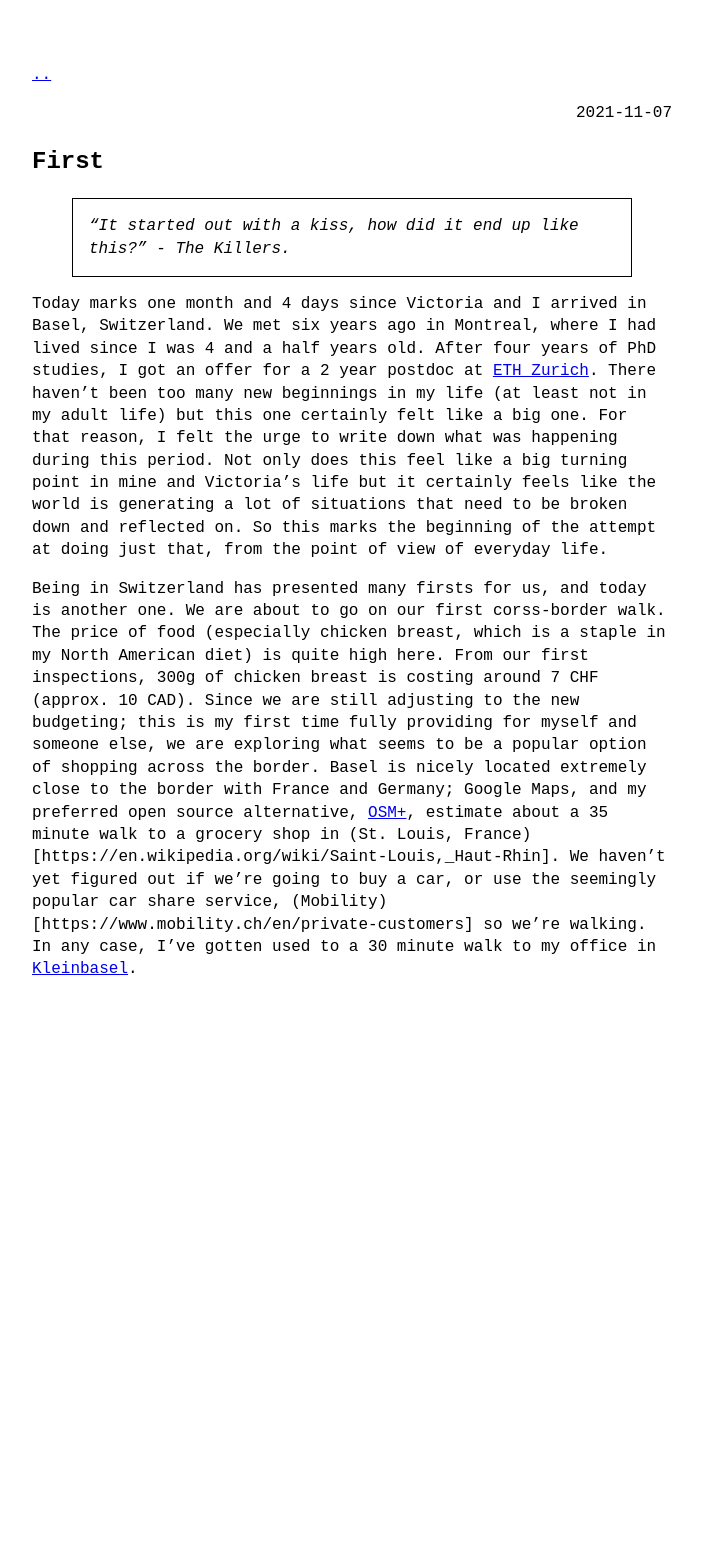
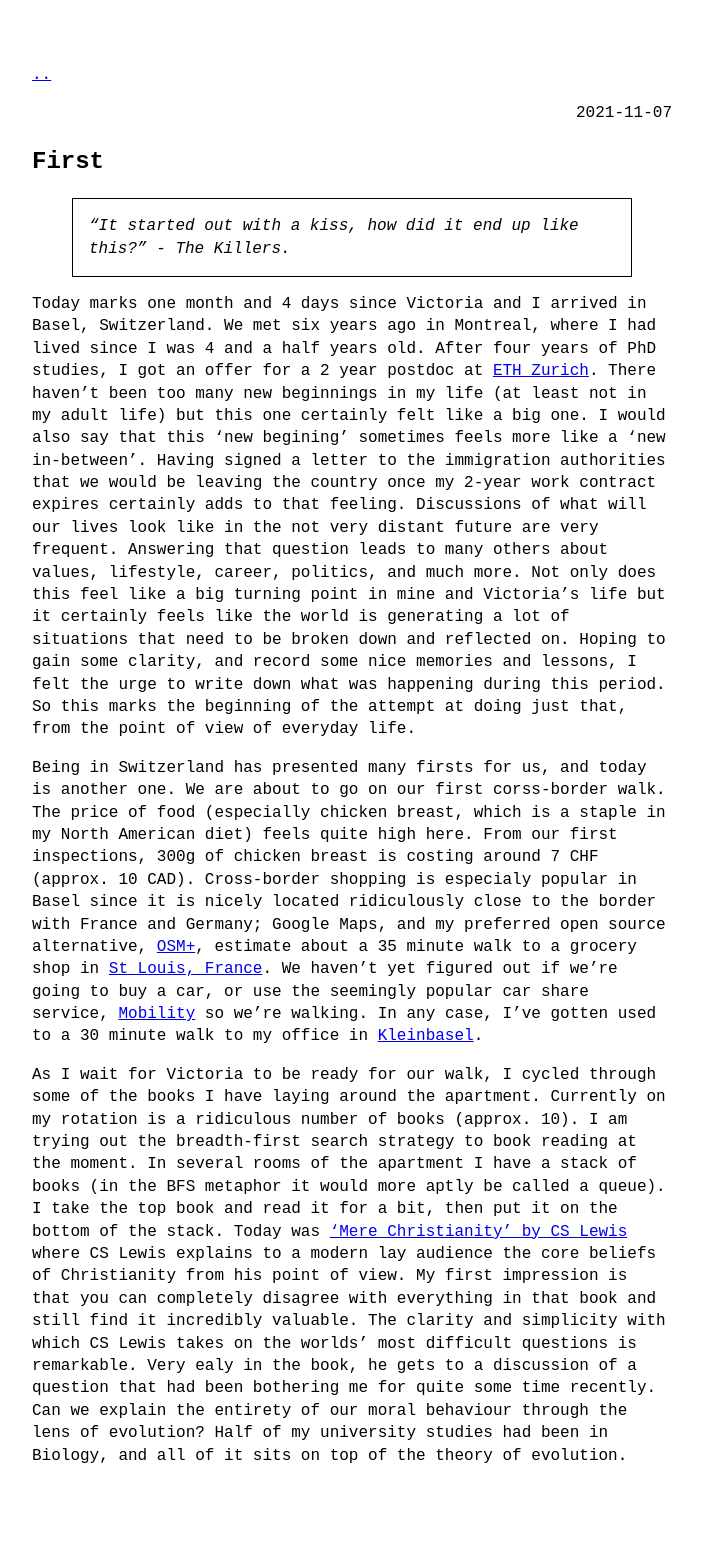
Before and after one commit to pearreview/pearreview.github.io, a Jekyll site: the page built from _posts/2021-11-07-first.md, in a window 1280 px wide. Shown: the whole page, without its empty margins (288-990 px from the left). Built offline with Jekyll 4.4.1, drawn with Linux system fonts in a browser that asks for light colours; before the commit the page ends 1061 px from its top, so only the background shows below that.

Commit message:
more more

```diff
--- a/_posts/2021-11-07-first.md
+++ b/_posts/2021-11-07-first.md
@@ -8,15 +8,30 @@ Today marks one month and 4 days since Victoria and I arrived in Basel, Switzerl
 We met six years ago in Montreal, where I had lived since I was 4 and a half years old.
 After four years of PhD studies, I got an offer for a 2 year postdoc at [ETH Zurich](https://en.wikipedia.org/wiki/ETH_Zurich).
 There haven't been too many new beginnings in my life (at least not in my adult life) but this one certainly felt like a big one.
-For that reason, I felt the urge to write down what was happening during this period.
+I would also say that this 'new begining' sometimes feels more like a 'new in-between'.
+Having signed a letter to the immigration authorities that we would be leaving the country once my 2-year work contract expires certainly adds to that feeling.
+Discussions of what will our lives look like in the not very distant future are very frequent.
+Answering that question leads to many others about values, lifestyle, career, politics, and much more.
 Not only does this feel like a big turning point in mine and Victoria's life but it certainly feels like the world is generating a lot of situations that need to be broken down and reflected on.
+Hoping to gain some clarity, and record some nice memories and lessons, I felt the urge to write down what was happening during this period.
 So this marks the beginning of the attempt at doing just that, from the point of view of everyday life.
 
 Being in Switzerland has presented many firsts for us, and today is another one.
 We are about to go on our first corss-border walk.
-The price of food (especially chicken breast, which is a staple in my North American diet) is quite high here.
+The price of food (especially chicken breast, which is a staple in my North American diet) feels quite high here.
 From our first inspections, 300g of chicken breast is costing around 7 CHF (approx. 10 CAD).
-Since we are still adjusting to the new budgeting; this is my first time fully providing for myself and someone else, we are exploring what seems to be a popular option of shopping across the border.
-Basel is nicely located extremely close to the border with France and Germany; Google Maps, and my preferred open source alternative, [OSM+](https://osmand.net/), estimate about a 35 minute walk to a grocery shop in (St. Louis, France)[https://en.wikipedia.org/wiki/Saint-Louis,_Haut-Rhin].
-We haven't yet figured out if we're going to buy a car, or use the seemingly popular car share service, (Mobility)[https://www.mobility.ch/en/private-customers] so we're walking.
+Cross-border shopping is especialy popular in Basel since it is nicely located ridiculously close to the border with France and Germany; Google Maps, and my preferred open source alternative, [OSM+](https://osmand.net/), estimate about a 35 minute walk to a grocery shop in [St Louis, France]([https://en.wikipedia.org/wiki/Saint-Louis,_Haut-Rhin).
+We haven't yet figured out if we're going to buy a car, or use the seemingly popular car share service, [Mobility](https://www.mobility.ch/en/private-customers) so we're walking.
 In any case, I've gotten used to a 30 minute walk to my office in [Kleinbasel](https://www.basel.com/en/city-map/districts/kleinbasels-old-town-wettstein).
+
+As I wait for Victoria to be ready for our walk, I cycled through some of the books I have laying around the apartment.
+Currently on my rotation is a ridiculous number of books (approx. 10).
+I am trying out the breadth-first search strategy to book reading at the moment.
+In several rooms of the apartment I have a stack of books (in the BFS metaphor it would more aptly be called a queue).
+I take the top book and read it for a bit, then put it on the bottom of the stack.
+Today was ['Mere Christianity' by CS Lewis](https://en.wikipedia.org/wiki/Mere_Christianity) where CS Lewis explains to a modern lay audience the core beliefs of Christianity from his point of view.
+My first impression is that you can completely disagree with everything in that book and still find it incredibly valuable.
+The clarity and simplicity with which CS Lewis takes on the worlds' most difficult questions is remarkable.
+Very ealy in the book, he gets to a discussion of a question that had been bothering me for quite some time recently.
+Can we explain the entirety of our moral behaviour through the lens of evolution?
+Half of my university studies had been in Biology, and all of it sits on top of the theory of evolution.
```
